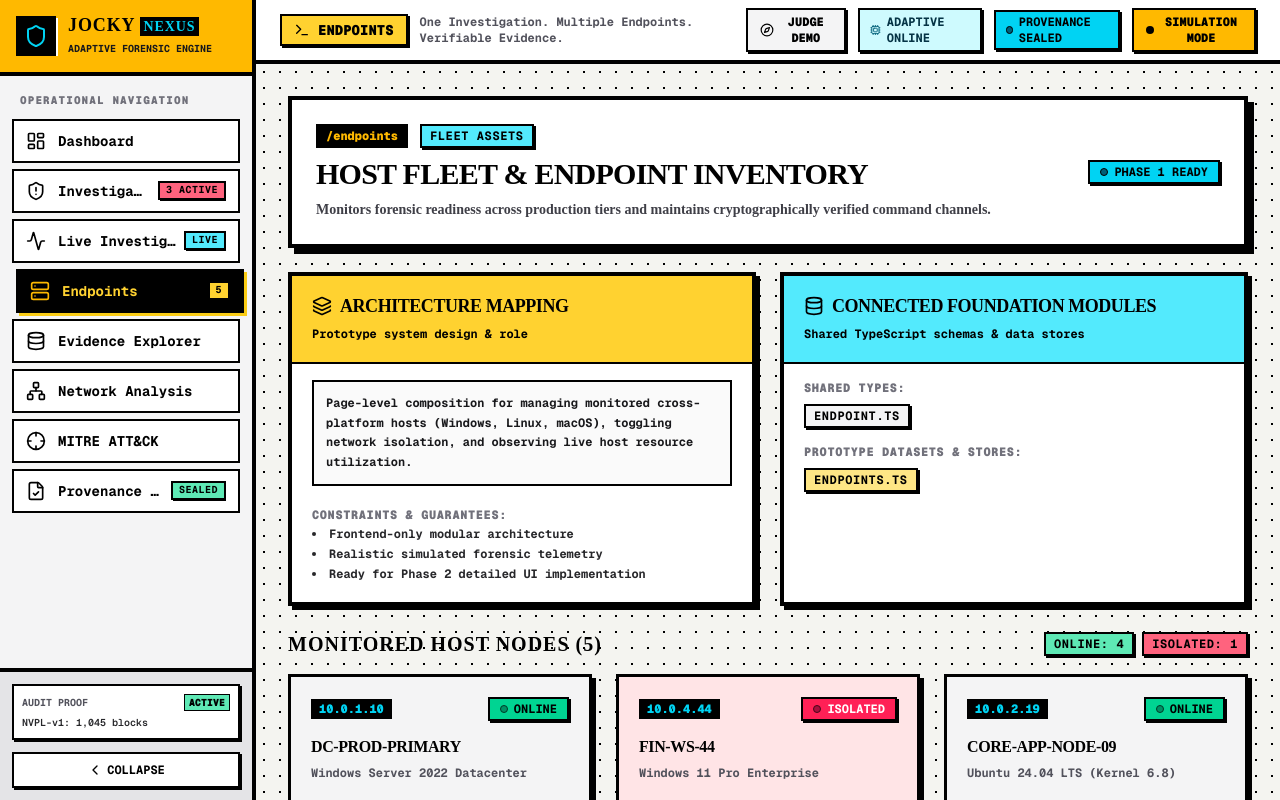
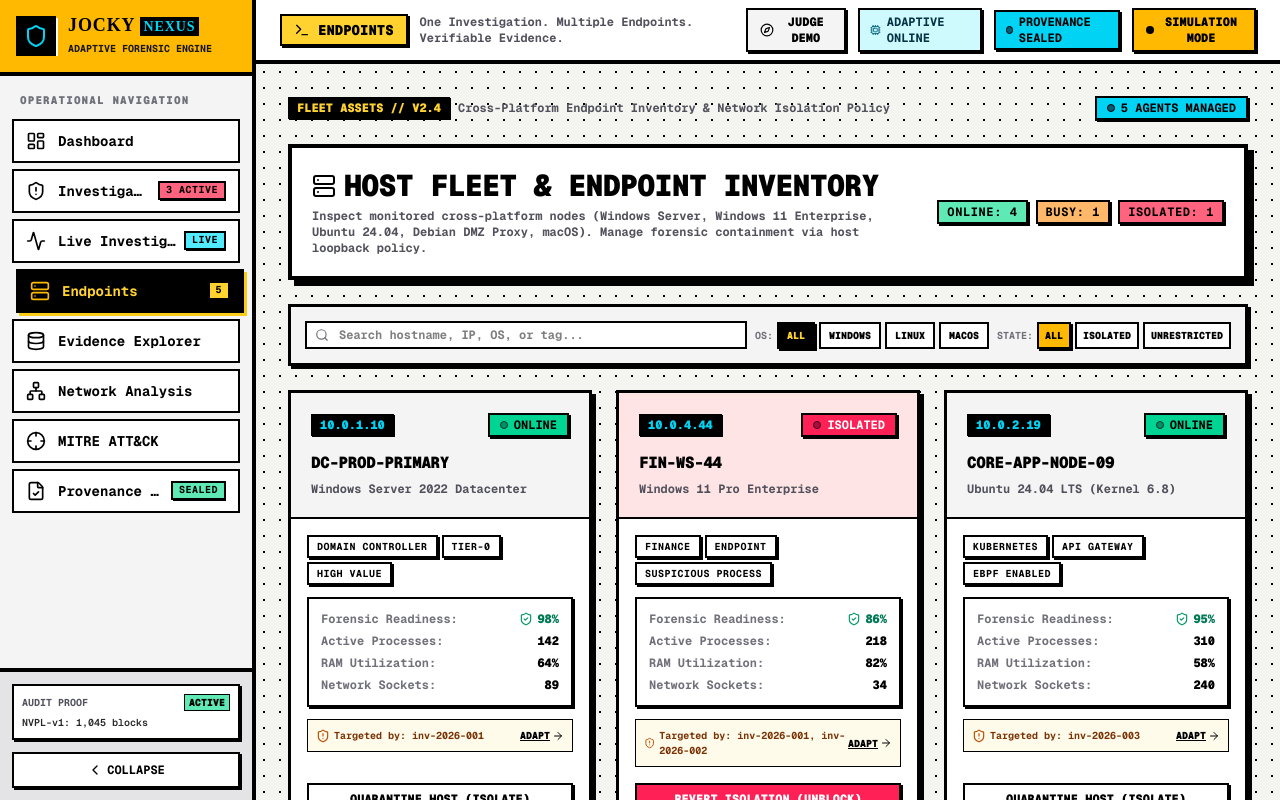
Before and after one commit to Guneshbari/JOCKY-Nexus, a Next.js app: page /endpoints in a window 1280 px wide. Built offline with nearby package versions, Linux system fonts and the light colour scheme.

Commit message:
feat(ux): finalize judge demo flow and responsive interactions

```diff
--- a/src/app/endpoints/page.tsx
+++ b/src/app/endpoints/page.tsx
@@ -1,44 +1,190 @@
-import React from "react"
-import { RoutePlaceholder } from "@/components/layout/RoutePlaceholder"
+"use client"
+
+import React, { useState, useMemo } from "react"
+import Link from "next/link"
+import {
+  Server,
+  Search,
+  ShieldAlert,
+  ArrowRight,
+  ShieldCheck,
+  RotateCcw,
+  Cpu,
+} from "lucide-react"
 import { Card, CardHeader, CardTitle, CardContent } from "@/components/ui/card"
 import { Badge } from "@/components/ui/badge"
 import { Button } from "@/components/ui/button"
 import { StatusPill } from "@/components/status/StatusPill"
-import { MOCK_ENDPOINTS } from "@/data/endpoints"
-
+import { useEndpointStore } from "@/store/endpointStore"
+import { useInvestigationStore } from "@/store/investigationStore"
+import { EndpointPlatform } from "@/types/endpoint"
 
 export default function EndpointsPage() {
+  const { endpoints, toggleIsolation } = useEndpointStore()
+  const activeInvestigation = useInvestigationStore((state) => state.activeInvestigation)
+  const currentInvId = activeInvestigation?.id ?? "inv-2026-001"
+
+  const [searchTerm, setSearchTerm] = useState("")
+  const [platformFilter, setPlatformFilter] = useState<EndpointPlatform | "ALL">("ALL")
+  const [isolationFilter, setIsolationFilter] = useState<"ALL" | "ISOLATED" | "UNRESTRICTED">("ALL")
+
+  const filteredEndpoints = useMemo(() => {
+    return endpoints.filter((ep) => {
+      const matchPlatform =
+        platformFilter === "ALL" || ep.platform.toUpperCase() === platformFilter.toUpperCase()
+      const matchIsolation =
+        isolationFilter === "ALL" || ep.isolationStatus === isolationFilter
+
+      const q = searchTerm.toLowerCase().trim()
+      const matchSearch =
+        !q ||
+        ep.hostname.toLowerCase().includes(q) ||
+        ep.ipAddress.toLowerCase().includes(q) ||
+        ep.osVersion.toLowerCase().includes(q) ||
+        ep.tags.some((t) => t.toLowerCase().includes(q))
+
+      return matchPlatform && matchIsolation && matchSearch
+    })
+  }, [endpoints, platformFilter, isolationFilter, searchTerm])
+
+  const onlineCount = endpoints.filter((e) => e.agentStatus === "ONLINE").length
+  const isolatedCount = endpoints.filter((e) => e.isolationStatus === "ISOLATED").length
+  const busyCount = endpoints.filter((e) => e.agentStatus === "BUSY").length
+
+  const resetFilters = () => {
+    setSearchTerm("")
+    setPlatformFilter("ALL")
+    setIsolationFilter("ALL")
+  }
+
   return (
-    <div className="space-y-6">
-      <RoutePlaceholder
-        title="Host Fleet & Endpoint Inventory"
-        route="/endpoints"
-        architectureRole="Page-level composition for managing monitored cross-platform hosts (Windows, Linux, macOS), toggling network isolation, and observing live host resource utilization."
-        description="Monitors forensic readiness across production tiers and maintains cryptographically verified command channels."
-        connectedTypes={["endpoint.ts"]}
-        connectedData={["endpoints.ts"]}
-        badge="FLEET ASSETS"
-      />
+    <div className="space-y-6 font-mono">
+      {/* Top Banner / Breadcrumb */}
+      <div className="flex flex-wrap items-center justify-between gap-3">
+        <div className="flex items-center gap-2">
+          <span className="font-mono text-xs font-black bg-black text-amber-300 px-2 py-0.5 border border-black shadow-[1px_1px_0px_#000]">
+            FLEET ASSETS // V2.4
+          </span>
+          <span className="text-xs font-bold text-zinc-600">
+            Cross-Platform Endpoint Inventory & Network Isolation Policy
+          </span>
+        </div>
 
-      {/* Endpoints Table / Grid Preview */}
-      <div className="space-y-4">
-        <div className="flex items-center justify-between">
-          <h2 className="text-xl font-black uppercase tracking-wider text-black">
-            Monitored Host Nodes ({MOCK_ENDPOINTS.length})
-          </h2>
-          <div className="flex gap-2">
-            <Badge variant="success">ONLINE: 4</Badge>
-            <Badge variant="danger">ISOLATED: 1</Badge>
+        <div className="flex items-center gap-2">
+          <StatusPill label="5 AGENTS MANAGED" status="verified" />
+        </div>
+      </div>
+
+      {/* Main Page Title Header */}
+      <div className="border-4 border-black bg-white p-5 shadow-[6px_6px_0px_#000] flex flex-col md:flex-row md:items-center justify-between gap-4">
+        <div className="space-y-1">
+          <div className="flex items-center gap-2">
+            <Server className="w-6 h-6 text-black" />
+            <h1 className="text-2xl md:text-3xl font-black uppercase text-black tracking-tight">
+              HOST FLEET & ENDPOINT INVENTORY
+            </h1>
+          </div>
+          <p className="text-xs font-bold text-zinc-600 max-w-3xl">
+            Inspect monitored cross-platform nodes (Windows Server, Windows 11 Enterprise, Ubuntu 24.04, Debian DMZ Proxy, macOS). Manage forensic containment via host loopback policy.
+          </p>
+        </div>
+
+        <div className="flex flex-wrap items-center gap-2 shrink-0">
+          <Badge variant="success">ONLINE: {onlineCount}</Badge>
+          <Badge variant="warning">BUSY: {busyCount}</Badge>
+          <Badge variant="danger">ISOLATED: {isolatedCount}</Badge>
+        </div>
+      </div>
+
+      {/* Filter & Search Bar */}
+      <div className="p-3.5 bg-zinc-100 border-3 border-black flex flex-wrap items-center justify-between gap-3 shadow-[3px_3px_0px_#000]">
+        <div className="flex flex-wrap items-center gap-2 flex-1 min-w-[280px]">
+          {/* Search box */}
+          <div className="relative flex-1 min-w-[200px]">
+            <Search className="w-3.5 h-3.5 absolute left-2.5 top-1/2 -translate-y-1/2 text-zinc-500" />
+            <input
+              type="text"
+              aria-label="Filter endpoints by hostname, IP, or tag"
+              placeholder="Search hostname, IP, OS, or tag..."
+              value={searchTerm}
+              onChange={(e) => setSearchTerm(e.target.value)}
+              className="w-full pl-8 pr-3 py-1 font-mono text-xs font-bold border-2 border-black bg-white focus:outline-none focus:ring-2 focus:ring-black"
+            />
+          </div>
+
+          {/* Platform selector */}
+          <div className="flex items-center gap-1">
+            <span className="text-[10px] font-bold text-zinc-500 hidden sm:inline">OS:</span>
+            {(["ALL", "windows", "linux", "macos"] as const).map((plat) => (
+              <button
+                key={plat}
+                type="button"
+                onClick={() => setPlatformFilter(plat as EndpointPlatform | "ALL")}
+                className={`px-2 py-1 text-[10px] font-black uppercase border-2 border-black transition-all ${
+                  platformFilter.toLowerCase() === plat.toLowerCase()
+                    ? "bg-black text-amber-300 shadow-[2px_2px_0px_#000]"
+                    : "bg-white text-black hover:bg-zinc-200"
+                }`}
+              >
+                {plat}
+              </button>
+            ))}
+          </div>
+
+          {/* Isolation status selector */}
+          <div className="flex items-center gap-1">
+            <span className="text-[10px] font-bold text-zinc-500 hidden md:inline">STATE:</span>
+            {(["ALL", "ISOLATED", "UNRESTRICTED"] as const).map((st) => (
+              <button
+                key={st}
+                type="button"
+                onClick={() => setIsolationFilter(st)}
+                className={`px-1.5 py-1 text-[10px] font-black border-2 border-black transition-all ${
+                  isolationFilter === st
+                    ? "bg-amber-400 text-black shadow-[2px_2px_0px_#000]"
+                    : "bg-white text-black hover:bg-zinc-200"
+                }`}
+              >
+                {st}
+              </button>
+            ))}
           </div>
         </div>
 
-        <div className="grid grid-cols-1 md:grid-cols-2 lg:grid-cols-3 gap-6">
-          {MOCK_ENDPOINTS.map((ep) => (
-            <Card key={ep.id} className="border-3 border-black shadow-[4px_4px_0px_#000] flex flex-col justify-between">
+        {(searchTerm || platformFilter !== "ALL" || isolationFilter !== "ALL") && (
+          <button
+            type="button"
+            onClick={resetFilters}
+            className="px-2 py-1 text-[10px] font-black border-2 border-black bg-zinc-200 hover:bg-zinc-300 text-black flex items-center gap-1 shadow-[1px_1px_0px_#000]"
+          >
+            <RotateCcw className="w-3 h-3" />
+            <span>RESET</span>
+          </button>
+        )}
+      </div>
+
+      {/* Endpoints Grid */}
+      <div className="grid grid-cols-1 md:grid-cols-2 lg:grid-cols-3 gap-6">
+        {filteredEndpoints.length === 0 ? (
+          <div className="col-span-full p-8 text-center text-zinc-500 font-bold bg-white border-3 border-black shadow-[3px_3px_0px_#000]">
+            No endpoints match your active filter criteria.
+          </div>
+        ) : (
+          filteredEndpoints.map((ep) => (
+            <Card
+              key={ep.id}
+              className="border-3 border-black shadow-[4px_4px_0px_#000] flex flex-col justify-between"
+            >
               <div>
-                <CardHeader className={ep.isolationStatus === "ISOLATED" ? "bg-rose-100" : "bg-zinc-100"}>
+                <CardHeader
+                  className={
+                    ep.isolationStatus === "ISOLATED"
+                      ? "bg-rose-100 border-b-2 border-black"
+                      : "bg-zinc-100 border-b-2 border-black"
+                  }
+                >
                   <div className="flex items-center justify-between">
-                    <span className="font-mono text-xs font-black bg-black text-cyan-400 px-2 py-0.5">
+                    <span className="font-mono text-xs font-black bg-black text-cyan-400 px-2 py-0.5 border border-black shadow-[1px_1px_0px_#000]">
                       {ep.ipAddress}
                     </span>
                     <StatusPill
@@ -46,11 +192,16 @@ export default function EndpointsPage() {
                       status={ep.isolationStatus === "ISOLATED" ? "isolated" : "online"}
                     />
                   </div>
-                  <CardTitle className="mt-2 text-base">{ep.hostname}</CardTitle>
-                  <p className="text-xs font-mono font-bold text-zinc-600 truncate">{ep.osVersion}</p>
+                  <CardTitle className="mt-2 text-base font-black uppercase text-black">
+                    {ep.hostname}
+                  </CardTitle>
+                  <p className="text-xs font-mono font-bold text-zinc-600 truncate">
+                    {ep.osVersion}
+                  </p>
                 </CardHeader>
 
-                <CardContent className="pt-4 space-y-3">
+                <CardContent className="p-4 space-y-3">
+                  {/* Tags */}
                   <div className="flex flex-wrap gap-1">
                     {ep.tags.map((tag) => (
                       <Badge key={tag} variant="neutral" className="text-[10px]">
@@ -59,35 +210,75 @@ export default function EndpointsPage() {
                     ))}
                   </div>
 
-                  <div className="p-3 border-2 border-black bg-white space-y-1 font-mono text-xs font-bold">
-                    <div className="flex justify-between">
-                      <span className="text-zinc-500">Readiness Score:</span>
-                      <span className="text-emerald-700">{ep.forensicReadinessScore}%</span>
+                  {/* Telemetry Metrics */}
+                  <div className="p-3 border-2 border-black bg-white space-y-1.5 font-mono text-xs font-bold shadow-[2px_2px_0px_#000]">
+                    <div className="flex justify-between items-center">
+                      <span className="text-zinc-500">Forensic Readiness:</span>
+                      <span className="text-emerald-700 flex items-center gap-1 font-black">
+                        <ShieldCheck className="w-3.5 h-3.5 text-emerald-600" />
+                        <span>{ep.forensicReadinessScore}%</span>
+                      </span>
                     </div>
                     <div className="flex justify-between">
-                      <span className="text-zinc-500">Active Procs:</span>
-                      <span>{ep.telemetry.activeProcesses}</span>
+                      <span className="text-zinc-500">Active Processes:</span>
+                      <span className="text-black font-black">{ep.telemetry.activeProcesses}</span>
                     </div>
                     <div className="flex justify-between">
-                      <span className="text-zinc-500">Memory:</span>
-                      <span>{ep.telemetry.memoryUsage}%</span>
+                      <span className="text-zinc-500">RAM Utilization:</span>
+                      <span className="text-black font-black">{ep.telemetry.memoryUsage}%</span>
+                    </div>
+                    <div className="flex justify-between">
+                      <span className="text-zinc-500">Network Sockets:</span>
+                      <span className="text-black font-black">{ep.telemetry.networkConnections}</span>
                     </div>
                   </div>
+
+                  {/* Active Investigation Tag */}
+                  {ep.activeInvestigations.length > 0 && (
+                    <div className="p-2 border border-black bg-amber-50 text-[10px] font-bold flex items-center justify-between">
+                      <span className="text-amber-900 flex items-center gap-1">
+                        <ShieldAlert className="w-3.5 h-3.5 text-amber-700" />
+                        <span>Targeted by: {ep.activeInvestigations.join(", ")}</span>
+                      </span>
+                      <Link
+                        href={`/live-investigation?id=${ep.activeInvestigations[0]}`}
+                        className="text-black underline font-black flex items-center gap-0.5 hover:text-amber-700"
+                      >
+                        <span>ADAPT</span>
+                        <ArrowRight className="w-3 h-3" />
+                      </Link>
+                    </div>
+                  )}
                 </CardContent>
               </div>
 
-              <div className="p-4 pt-0">
+              {/* Action Buttons */}
+              <div className="p-4 pt-0 space-y-2">
                 <Button
+                  type="button"
                   variant={ep.isolationStatus === "ISOLATED" ? "danger" : "outline"}
                   size="sm"
-                  className="w-full text-xs"
+                  onClick={() => toggleIsolation(ep.id)}
+                  className="w-full text-xs font-black uppercase shadow-[2px_2px_0px_#000]"
                 >
-                  {ep.isolationStatus === "ISOLATED" ? "REVERT ISOLATION" : "QUARANTINE HOST"}
+                  {ep.isolationStatus === "ISOLATED"
+                    ? "REVERT ISOLATION (UNBLOCK)"
+                    : "QUARANTINE HOST (ISOLATE)"}
                 </Button>
+
+                <Link
+                  href={`/live-investigation?id=${currentInvId}`}
+                  className="block text-center p-1.5 border border-black bg-zinc-100 hover:bg-amber-300 text-black text-[10px] font-black uppercase transition-colors"
+                >
+                  <span className="flex items-center justify-center gap-1">
+                    <Cpu className="w-3 h-3" />
+                    <span>Engage in Adaptive Pipeline</span>
+                  </span>
+                </Link>
               </div>
             </Card>
-          ))}
-        </div>
+          ))
+        )}
       </div>
     </div>
   )
```
Also changed, not shown: src/components/navigation/Sidebar.tsx (+18 -5 lines).
